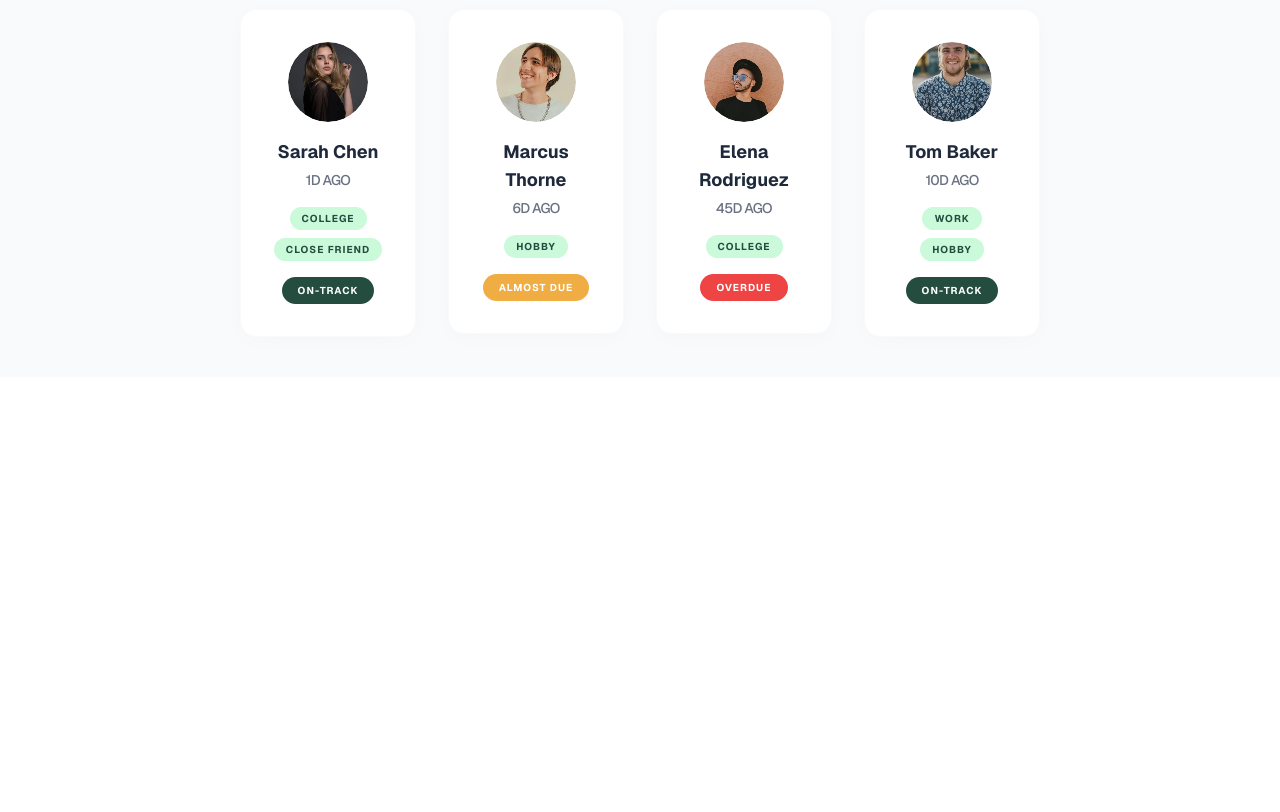
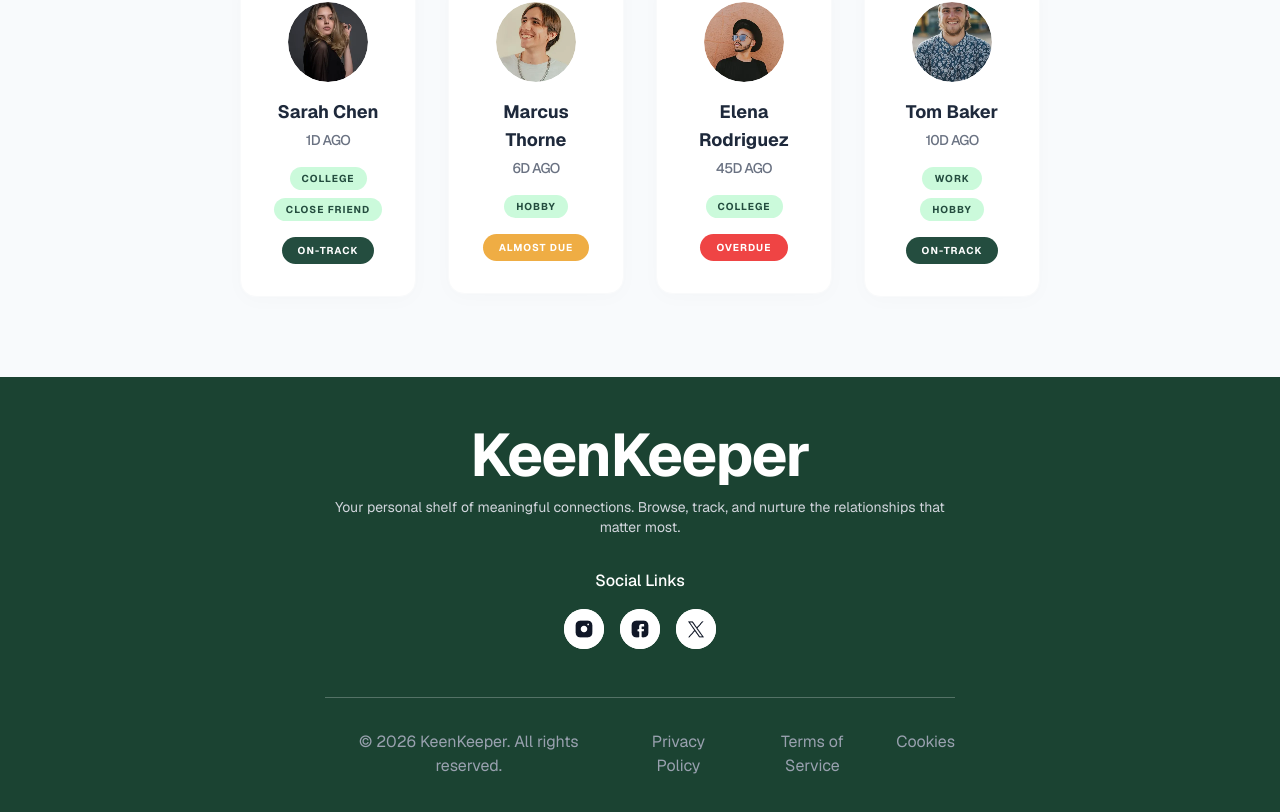
Before and after one commit to S-N-Onika/A7, a React (Vite) app: page / in a window 1280 px wide. Shown: the part 1124-1936 px from the top of the page. Before the commit the page ends 1501 px from the top, so only its background shows below. Built offline with nearby package versions, Linux system fonts and the light colour scheme.

Commit message:
Footer section design comleted

```diff
--- a/src/App.jsx
+++ b/src/App.jsx
@@ -3,6 +3,7 @@ import { useEffect, useState } from "react";
 import Navbar from "./component/Navbar";
 import Banner from "./component/Banner";
 import FriendsCards from "./component/FriendsCards";
+import Footer from "./component/Footer";
 
 const getApi = async () => {
   const res = await fetch("/Friends.json");
@@ -48,8 +49,10 @@ function App() {
         <Route path="/stats" element={<Stats />} />
         <Route path="*" element={<NotFound />} />
       </Routes>
+
+      <Footer />
     </BrowserRouter>
   );
 }
 
-export default App
+export default App;
--- /dev/null
+++ b/src/component/Footer.jsx
@@ -0,0 +1,43 @@
+const Footer = () => {
+    return (
+        <footer className="bg-[#1B4332] text-white py-12 px-4 md:px-20 lg:px-61.25">
+            <div className="max-w-400 mx-auto text-center lg:px-20">
+
+                <h2 className="text-6xl font-bold mb-3 tracking-tight">KeenKeeper</h2>
+
+                <p className="text-gray-300 text-sm mx-auto mb-8">
+                    Your personal shelf of meaningful connections. Browse, track, and nurture the relationships that matter most.
+                </p>
+
+                <div className="mb-12">
+                    <p className="text-md font-medium mb-4">Social Links</p>
+                    <div className="flex justify-center gap-4">
+                        <a href="https://www.instagram.com/" className="w-10 h-10 rounded-full bg-white flex items-center justify-center text-[#1B4332] hover:bg-gray-100 transition-colors">
+                            <img src="./assets/instagram.png"></img>
+                        </a>
+                        <a href="https://www.facebook.com/" className="w-10 h-10 rounded-full bg-white flex items-center justify-center text-[#1B4332] hover:bg-gray-100 transition-colors">
+                            <img src="./assets/facebook.png"></img>
+                        </a>
+                        <a href="https://www.x.com/" className="w-10 h-10 rounded-full bg-white flex items-center justify-center text-[#1B4332] hover:bg-gray-100 transition-colors">
+                            <img src="./assets/twitter.png"></img>
+                        </a>
+                    </div>
+                </div>
+
+                <hr className="border-white/25" />
+
+                <div className="pt-8 flex flex-col md:flex-row justify-between items-center text-[16px] text-gray-400 gap-4">
+                    <p>© 2026 KeenKeeper. All rights reserved.</p>
+                    <div className="flex gap-6">
+                        <a href="#" className="hover:text-white transition-colors">Privacy Policy</a>
+                        <a href="#" className="hover:text-white transition-colors">Terms of Service</a>
+                        <a href="#" className="hover:text-white transition-colors">Cookies</a>
+                    </div>
+                </div>
+
+            </div>
+        </footer>
+    );
+};
+
+export default Footer;
--- a/src/component/FriendsCards.jsx
+++ b/src/component/FriendsCards.jsx
@@ -60,7 +60,7 @@ const FriendCard = ({ friend }) => {
 
 const FriendsCards = ({ friends = [] }) => {
     return (
-        <section className="bg-[#F8FAFC] py-10 px-4 md:px-20 lg:px-60">
+        <section className="bg-[#F8FAFC] pb-20 px-4 md:px-20 lg:px-60">
             <div className="max-w-6xl mx-auto">
                 <h2 className="text-2xl font-bold text-[#0F172A] mb-10">
                     Your Friends
```
